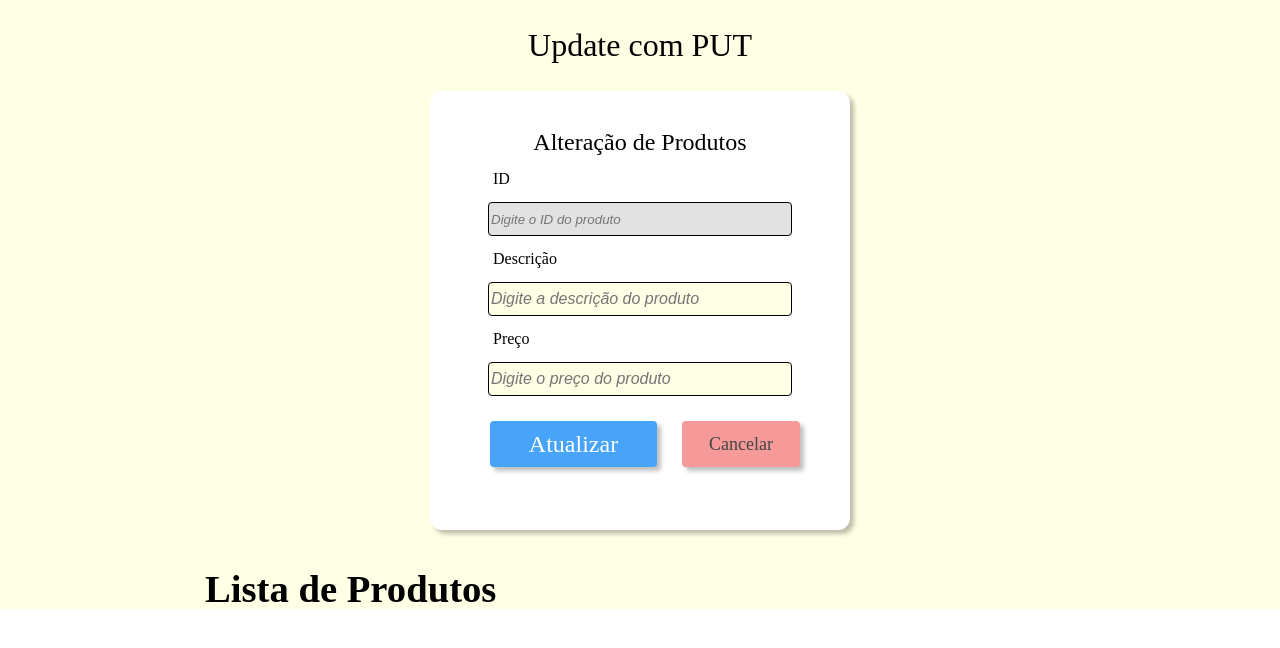
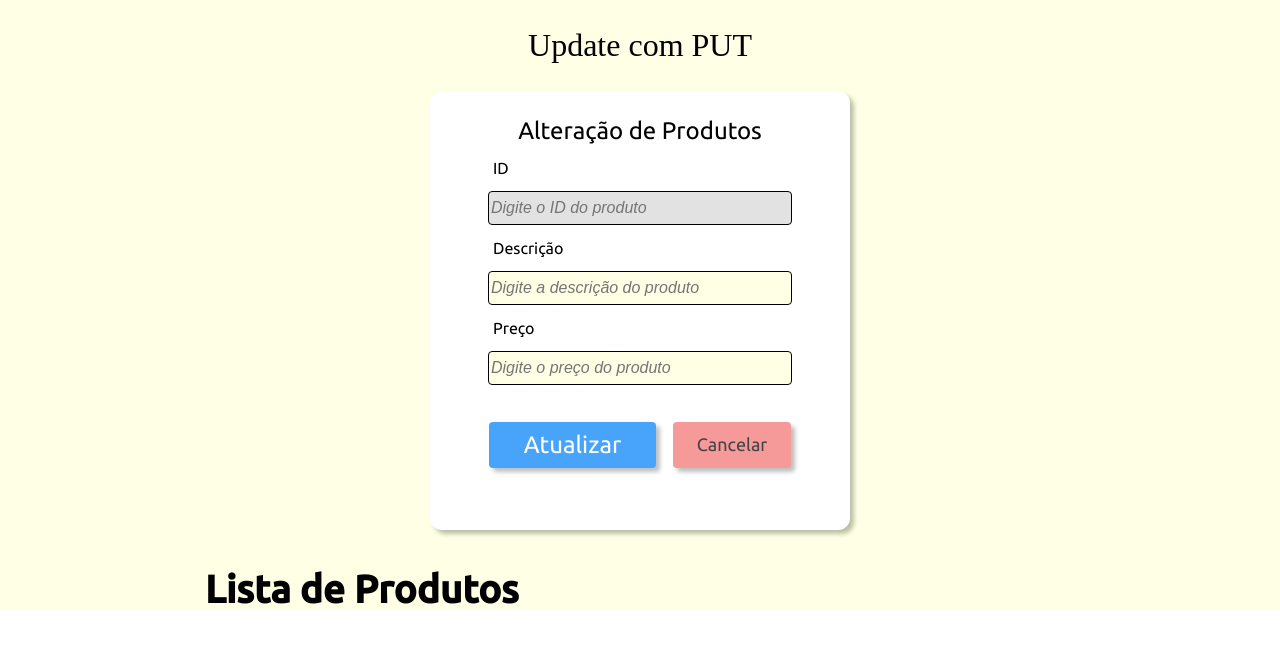
Before and after one commit to jordanea-statute/API, a website: page update-com-put.html in a window 1280 px wide. Drawn offline with Linux system fonts and the light colour scheme; no server answers.

Commit message:
alinhamento botao

```diff
--- a/assets/scripts/estilos.js
+++ b/assets/scripts/estilos.js
@@ -31,4 +31,4 @@ styles.setAttribute('href', './assets/styles/style.css');
         terceiraPartOutraLetraUbuntu.href = 'https://fonts.googleapis.com/css2?family=Ubuntu:ital,wght@0,300;0,400;0,500;1,300;1,400;1,500&display=swap';
 
 
-        document.head.append(reset, linkGoogleFontes, continuacaoFontStatic, terceiraParteFontRoboto, terceiraPartOutraLetraIndie, styles);
+        document.head.append(reset, linkGoogleFontes, continuacaoFontStatic, terceiraParteFontRoboto, terceiraPartOutraLetraIndie, terceiraPartOutraLetraUbuntu, styles);
--- a/assets/styles/style.css
+++ b/assets/styles/style.css
@@ -79,7 +79,6 @@
     justify-content: center;
     align-items: center;
 
-
 }
 
 .page-title-Put h1 {
@@ -120,6 +119,7 @@
     border: 1px solid #000;
     background: #E3E2E2;
     font-style: italic;
+    font-size: 16px;
 
 }
 
@@ -147,9 +147,11 @@
 }
 
 .containerButton{
+    height: 120px ;
+    width: 80%;
     display: flex;
     align-items: center;
-    width: 350px;
+    justify-content: space-evenly;
 
 
 }
@@ -167,7 +169,6 @@
     border-radius: 4px;
     background: #48A4FA;
     box-shadow: 4px 4px 4px 0px rgba(0, 0, 0, 0.25);
-    margin: 25px;
     border: none;
 
 }
@@ -214,7 +215,9 @@
     margin-top: 40px;
 
 }
-
+.titleListaProdutos{
+    font-family: 'Ubuntu';
+}
 #listaProdutos {
     display: flex;
     flex-direction: column;
@@ -225,7 +228,6 @@
     font-family: 'Ubuntu';
     display: flex;
     align-items: center;
-
 
 }
 
@@ -258,3 +260,7 @@
     padding-inline: 40px;
 
 }
+
+#listaProdutos li:nth-child(2){
+    margin-right: auto;
+}
--- a/update-com-put.html
+++ b/update-com-put.html
@@ -30,18 +30,14 @@
             <input class="input-placeholder" type="text" id="preco" placeholder="Digite o preço do produto">
 
             <div class="containerButton">
-                <div>
-                    <button type="button" id="btAtualizar">Atualizar</button>
-                </div>
-                <div>
-                    <button type="button" id="btCancelar">Cancelar</button>
-                </div>
+                <button type="button" id="btAtualizar">Atualizar</button>
+                <button type="button" id="btCancelar">Cancelar</button>
             </div>
 
         </form>
+
         <div class="box-product">
             <h1 class="titleListaProdutos">Lista de Produtos</h1>
-
             <div id="listaProdutos"></div>
         </div>
 
```
